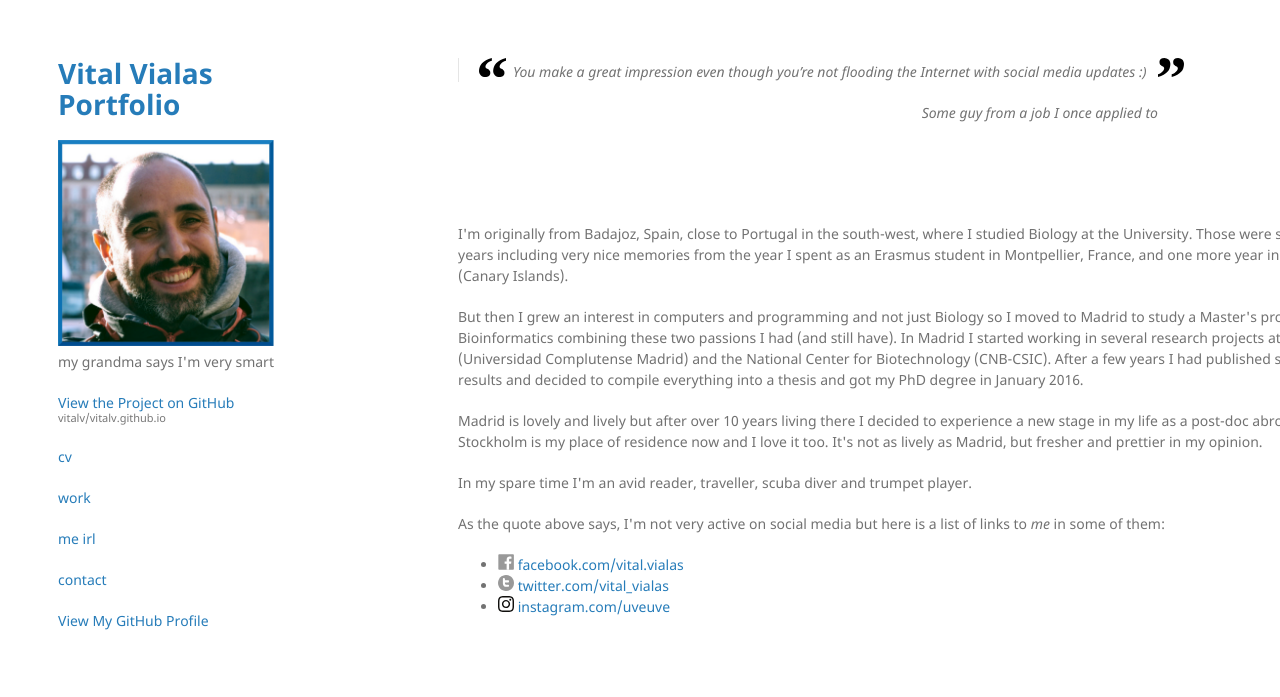
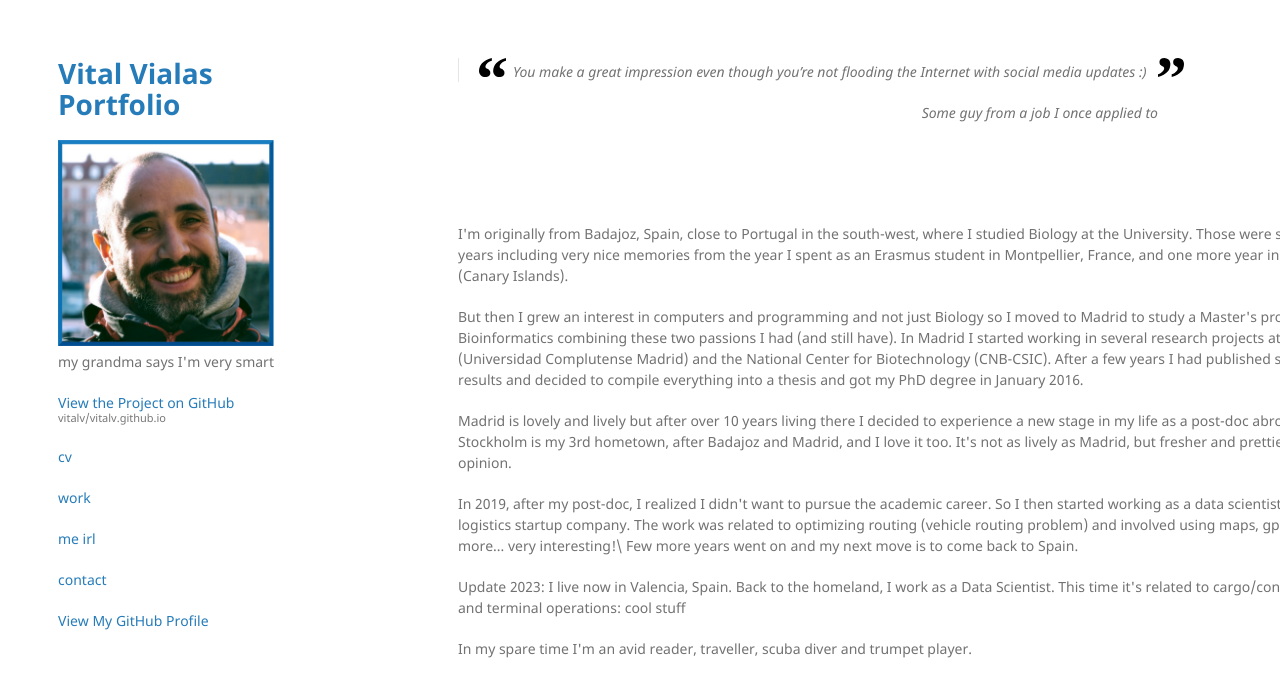
Before and after one commit to vitalv/vitalv.github.io, a Jekyll site: the page built from me-irl/index.md, in a window 1280 px wide. Shown: the top 697 px of the page. Built offline with Jekyll 4.4.1, drawn with Linux system fonts in a browser that asks for light colours.

Commit message:
update. it was about time

```diff
--- a/Gemfile
+++ b/Gemfile
@@ -1,3 +1,6 @@
 source 'https://rubygems.org'
 gem 'github-pages', group: :jekyll_plugins
-gem "minimal"
+# gem "racc", "~> 1.4.0"
+# gem "commonmarker", "~> 0.23.8"
+# gem "minimal"
+gem "webrick", "~> 1.8"
--- a/_config.yml
+++ b/_config.yml
@@ -6,6 +6,7 @@ markdown: kramdown
 theme: jekyll-theme-minimal
 highlighter: rouge
 
+github: [metadata]
 
 #permalink: /blog/:year/:month/:day/:title
 
--- a/me-irl/index.md
+++ b/me-irl/index.md
@@ -19,36 +19,24 @@ memories from the year I spent as an Erasmus student in Montpellier, France, and
 </p>
 <p>But then I grew an interest in computers and programming and not just Biology so I moved to Madrid to study a Master's program
 in Bioinformatics combining these two passions I had (and still have).
+
 In Madrid I started working in several research projects at UCM (Universidad Complutense Madrid) and the National Center
 for Biotechnology (CNB-CSIC). After a few years I had published some results and decided to compile everything into a
 thesis and got my PhD degree in January 2016.
 </p>
 <p>
 Madrid is lovely and lively but after over 10 years living there I decided to experience a new stage in my life as a post-doc abroad.
-Stockholm is my place of residence now and I love it too. It's not as lively as Madrid, but fresher and prettier in my opinion.
+Stockholm is my 3rd hometown, after Badajoz and Madrid, and I love it too. It's not as lively as Madrid, but fresher and prettier in my opinion.
+</p>
+
+<p>
+In 2019, after my post-doc, I realized I didn't want to pursue the academic career. So I then started working as a data scientist for a tech-logistics startup company.
+The work was related to optimizing routing (vehicle routing problem) and involved using maps, gps data and more... very interesting!\
+Few more years went on and my next move is to come back to Spain.
+</p>
+<p>
+Update 2023: I live now in Valencia, Spain. Back to the homeland, I work as a Data Scientist. This time it's related to cargo/container ships and terminal operations: cool stuff
 </p>
 <p>
 In my spare time I'm an avid reader, traveller, scuba diver and trumpet player.
 </p>
-<p>
-As the quote above says, I'm not very active on social media but here is a list of links to <i>me</i> in some of them:
-</p>
-
-<ul>
-	<li>
-<div style="display:inline clear:both" class="social-media-link">
-	<span class="icon icon--facebook">{% include facebook.svg %} <a href='https://facebook.com/vital.vialas/' target="_blank"> facebook.com/vital.vialas</a></span>
-</div>
-</li>
-<li>
-<div style="display:inline  clear:both" class="social-media-link" >
-	<span class="icon icon--twitter">{% include Icon_Twitter.svg %} <a href='https://twitter.com/vital_vialas/' target="_blank"> twitter.com/vital_vialas</a></span>
-</div>
-</li>
-<li>
-<div style="display:inline  clear:both" class="social-media-link">
-	<span class="icon icon--instagram">{% include Instagram-icon.svg %} <a href='https://www.instagram.com/uveuve/' target="_blank"> instagram.com/uveuve</a>
-</span>
-</div>
-</li>
-</ul>
```
Also changed, not shown: contact/index.md (+1 -4 lines), cv/index.md (+15 -0 lines), Gemfile.lock.
